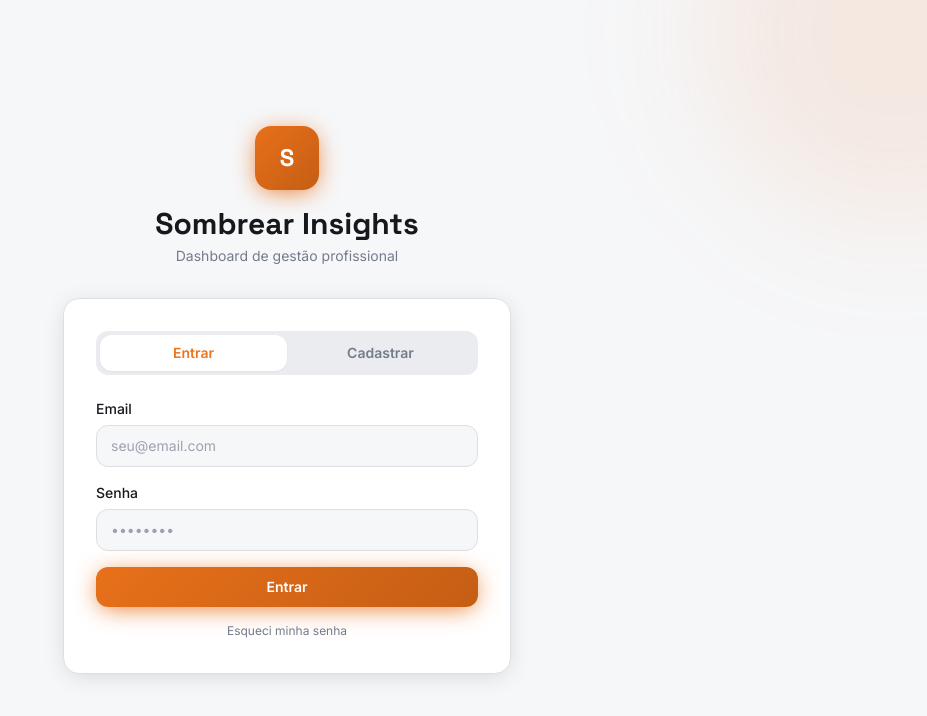
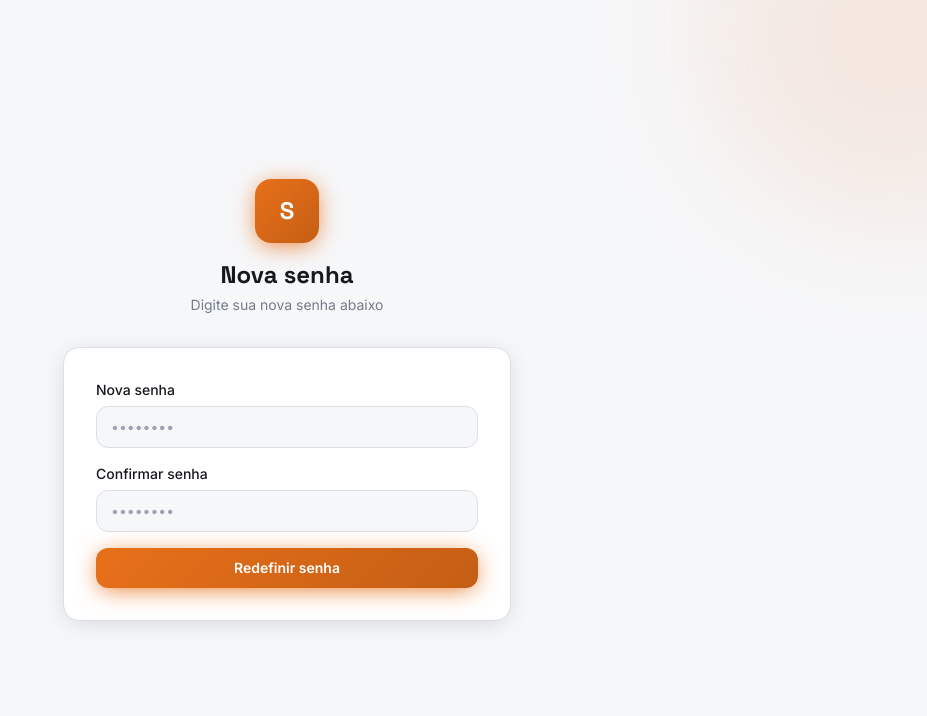
Before and after one commit to luccapa-pav/Dash-Sombrear, a React (Vite) app: page /reset-password in a window 1280 px wide. Before the commit this address led to /login. Shown: the top 716 px of the page, without its empty margins (353-1280 px from the left). Built offline with nearby package versions, Linux system fonts and the light colour scheme.

Commit message:
feat: página de redefinição de senha

```diff
--- a/src/App.tsx
+++ b/src/App.tsx
@@ -5,6 +5,7 @@ import { useProfile } from '@/hooks/useProfile'
 import type { Session } from '@supabase/supabase-js'
 import Dashboard from '@/pages/Dashboard'
 import Login from '@/pages/Login'
+import ResetPassword from '@/pages/ResetPassword'
 
 function AppRoutes({ session }: { session: Session }) {
   const { data: profile, isLoading } = useProfile()
@@ -62,6 +63,7 @@ export default function App() {
     <BrowserRouter>
       <Routes>
         <Route path="/login" element={session ? <Navigate to="/" replace /> : <Login />} />
+        <Route path="/reset-password" element={<ResetPassword />} />
         <Route path="/*" element={session ? <AppRoutes session={session} /> : <Navigate to="/login" replace />} />
       </Routes>
     </BrowserRouter>
--- /dev/null
+++ b/src/pages/ResetPassword.tsx
@@ -0,0 +1,105 @@
+import { useState, useEffect } from 'react'
+import { supabase } from '@/lib/supabase'
+import { useNavigate } from 'react-router-dom'
+
+export default function ResetPassword() {
+  const [password, setPassword] = useState('')
+  const [confirm, setConfirm] = useState('')
+  const [loading, setLoading] = useState(false)
+  const [message, setMessage] = useState<{ type: 'success' | 'error'; text: string } | null>(null)
+  const navigate = useNavigate()
+
+  useEffect(() => {
+    // Supabase coloca o token na URL automaticamente
+    supabase.auth.onAuthStateChange((event) => {
+      if (event === 'PASSWORD_RECOVERY') {
+        // pronto para redefinir
+      }
+    })
+  }, [])
+
+  async function handleSubmit(e: React.FormEvent) {
+    e.preventDefault()
+    if (password !== confirm) {
+      setMessage({ type: 'error', text: 'As senhas não coincidem.' })
+      return
+    }
+    if (password.length < 6) {
+      setMessage({ type: 'error', text: 'A senha deve ter pelo menos 6 caracteres.' })
+      return
+    }
+    setLoading(true)
+    const { error } = await supabase.auth.updateUser({ password })
+    if (error) {
+      setMessage({ type: 'error', text: error.message })
+    } else {
+      setMessage({ type: 'success', text: 'Senha redefinida com sucesso!' })
+      setTimeout(() => navigate('/'), 2000)
+    }
+    setLoading(false)
+  }
+
+  return (
+    <div className="flex min-h-screen items-center justify-center bg-background p-4">
+      <div className="pointer-events-none fixed inset-0 overflow-hidden">
+        <div className="absolute -top-40 -right-40 h-96 w-96 rounded-full bg-brand/10 blur-3xl" />
+        <div className="absolute -bottom-40 -left-40 h-96 w-96 rounded-full bg-brand/5 blur-3xl" />
+      </div>
+
+      <div className="relative w-full max-w-md">
+        <div className="mb-8 text-center">
+          <div className="mx-auto mb-4 flex h-16 w-16 items-center justify-center rounded-2xl bg-brand-gradient shadow-brand">
+            <span className="font-display text-2xl font-bold text-white">S</span>
+          </div>
+          <h1 className="font-display text-2xl font-bold">Nova senha</h1>
+          <p className="mt-1 text-sm text-muted-foreground">Digite sua nova senha abaixo</p>
+        </div>
+
+        <div className="rounded-2xl border bg-card p-8 shadow-elevated">
+          <form onSubmit={handleSubmit} className="space-y-4">
+            <div>
+              <label className="mb-1.5 block text-sm font-medium">Nova senha</label>
+              <input
+                type="password"
+                value={password}
+                onChange={(e) => setPassword(e.target.value)}
+                required
+                className="w-full rounded-lg border bg-background px-3.5 py-2.5 text-sm outline-none ring-ring focus:ring-2"
+                placeholder="••••••••"
+              />
+            </div>
+            <div>
+              <label className="mb-1.5 block text-sm font-medium">Confirmar senha</label>
+              <input
+                type="password"
+                value={confirm}
+                onChange={(e) => setConfirm(e.target.value)}
+                required
+                className="w-full rounded-lg border bg-background px-3.5 py-2.5 text-sm outline-none ring-ring focus:ring-2"
+                placeholder="••••••••"
+              />
+            </div>
+
+            {message && (
+              <div className={`rounded-lg px-4 py-3 text-sm ${
+                message.type === 'error'
+                  ? 'bg-destructive/10 text-destructive'
+                  : 'bg-green-500/10 text-green-600 dark:text-green-400'
+              }`}>
+                {message.text}
+              </div>
+            )}
+
+            <button
+              type="submit"
+              disabled={loading}
+              className="w-full rounded-lg bg-brand-gradient py-2.5 text-sm font-semibold text-white shadow-brand hover:opacity-90 disabled:opacity-60 transition-opacity"
+            >
+              {loading ? 'Salvando...' : 'Redefinir senha'}
+            </button>
+          </form>
+        </div>
+      </div>
+    </div>
+  )
+}
```
